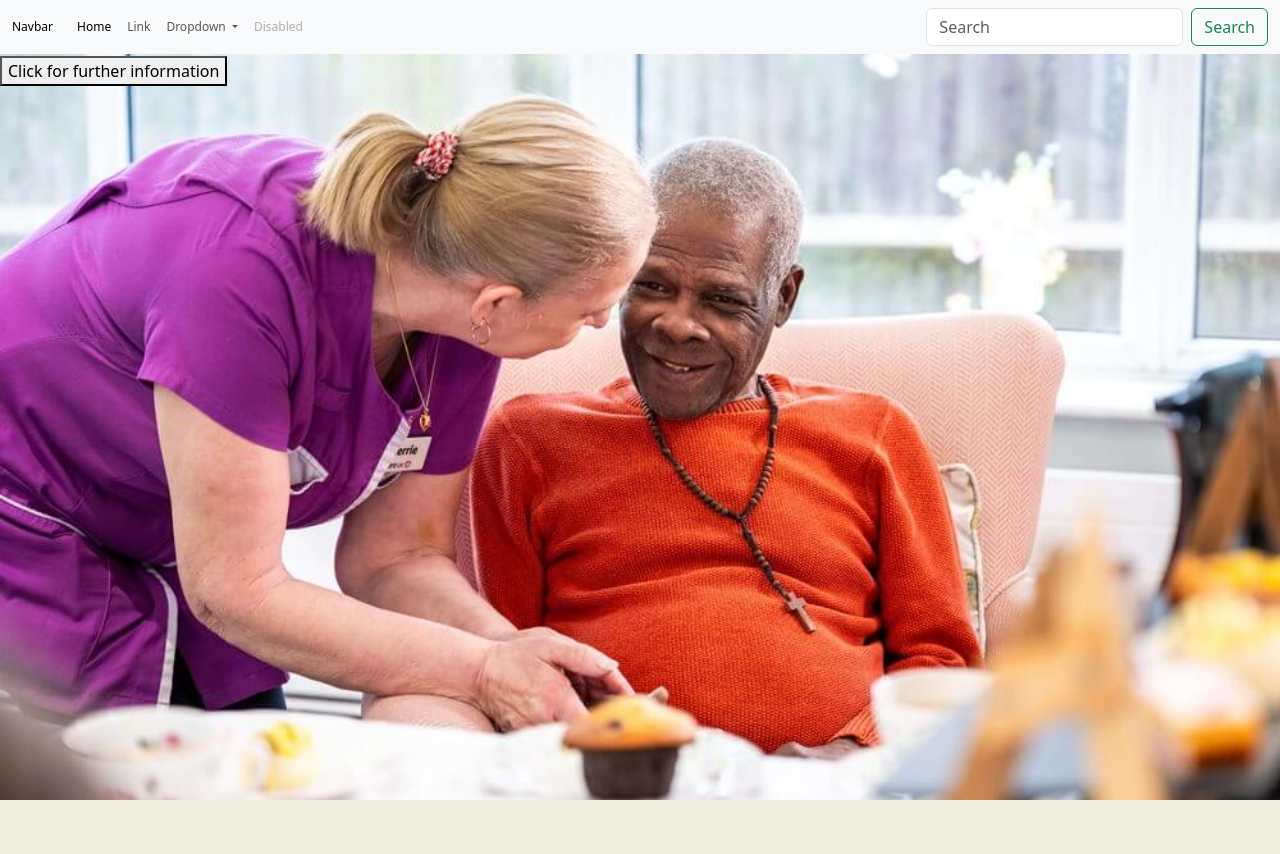
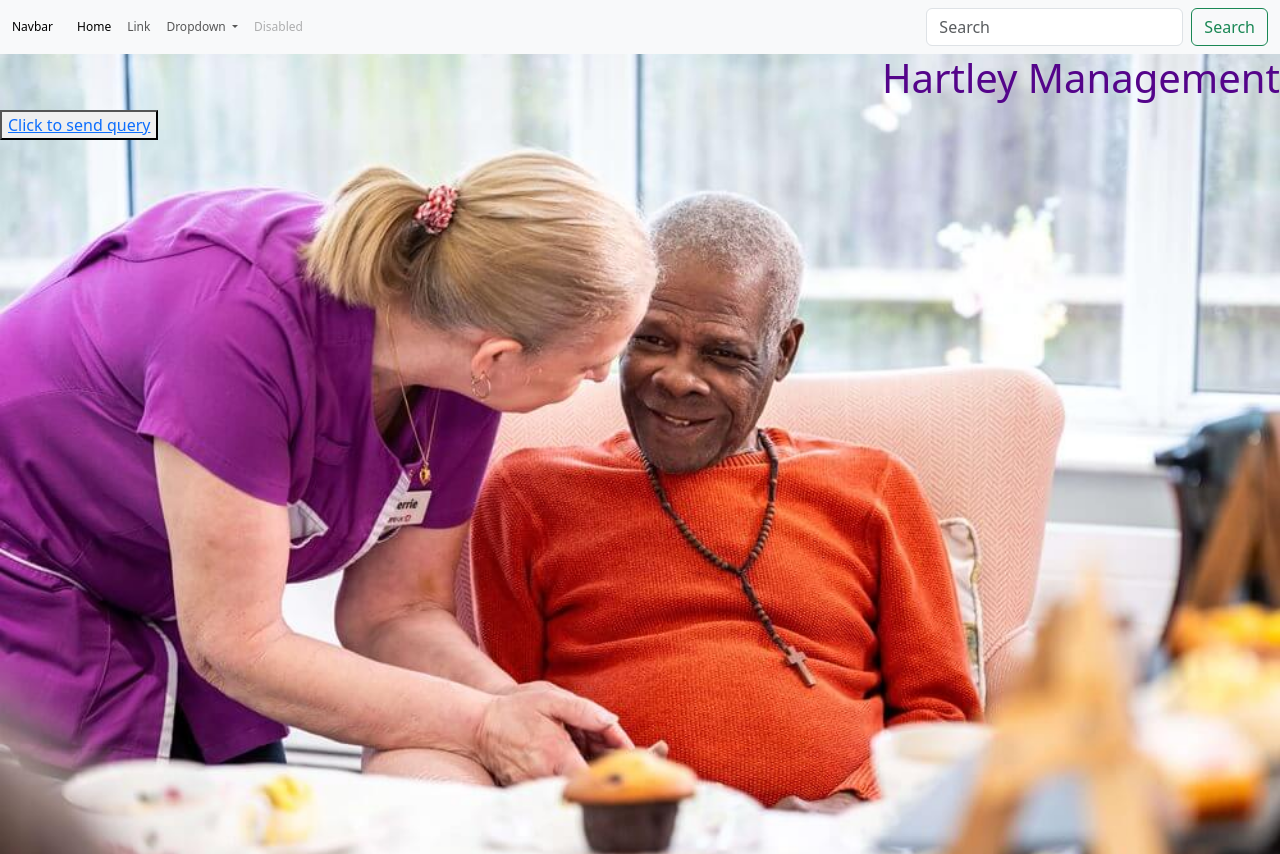
Before and after one commit to DavesCodingPortfolio/care-franchise-website, a plain HTML site: page index.html in a window 1280 px wide. Before the commit the page ends 800 px from the top, so only its background shows below. Drawn offline with nearby package versions, Linux system fonts and the light colour scheme.

Commit message:
Tidies menu, put hero in place again

```diff
--- a/index.html
+++ b/index.html
@@ -49,7 +49,7 @@
 <body>
     <!--  Placeholders for sections of the webpage-->
 
-    <nav class="navbar navbar-expand-lg bg-body-tertiary fixed-top">
+    <nav class="navbar navbar-expand-lg bg-body-tertiary ">
         <div class="container-fluid">
             <a class="navbar-brand" href="#">Navbar</a>
             <button class="navbar-toggler" type="button" data-bs-toggle="collapse"
@@ -93,9 +93,11 @@
 
     <section id="hero">
         <div id="cover-text">
-            <h1 align="center">Hartley Management </h1>
+            <h1 align="right">Hartley Management </h1>
             <div>
-                <button>Click for further information</button>
+                <button>
+                    <a href="form.html"> Click to send query</a>
+                </button>
             </div>
         </div>
 
```
